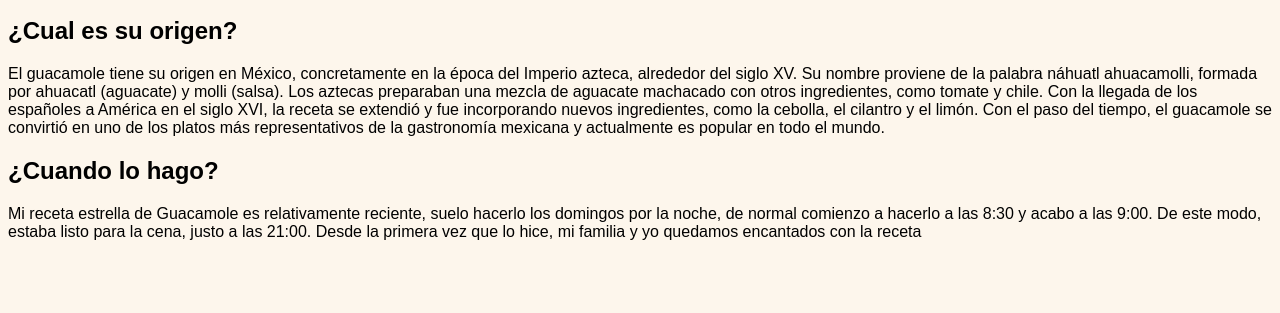
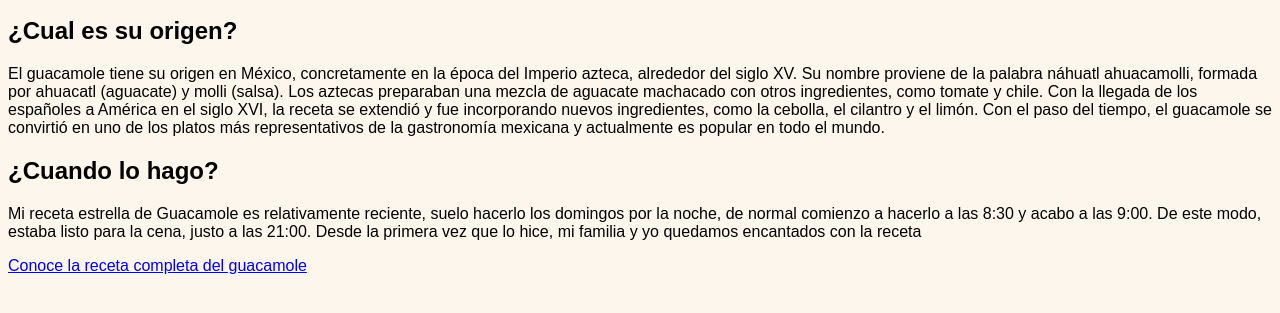
Before and after one commit to jorgemontouve/el-plato-de-mi-casa, a plain HTML site: page historia.html in a window 1280 px wide. Shown: the part 101-414 px from the top of the page. Drawn offline with Linux system fonts and the light colour scheme.

Commit message:
Update historia.html

```diff
--- a/historia.html
+++ b/historia.html
@@ -28,7 +28,7 @@ De este modo, estaba listo para la cena, justo a las 21:00. Desde la primera vez
 </p>
 
 
-
+<a href="index.html">Conoce la receta completa del guacamole</a>
 
 </body>
 </html>
```
